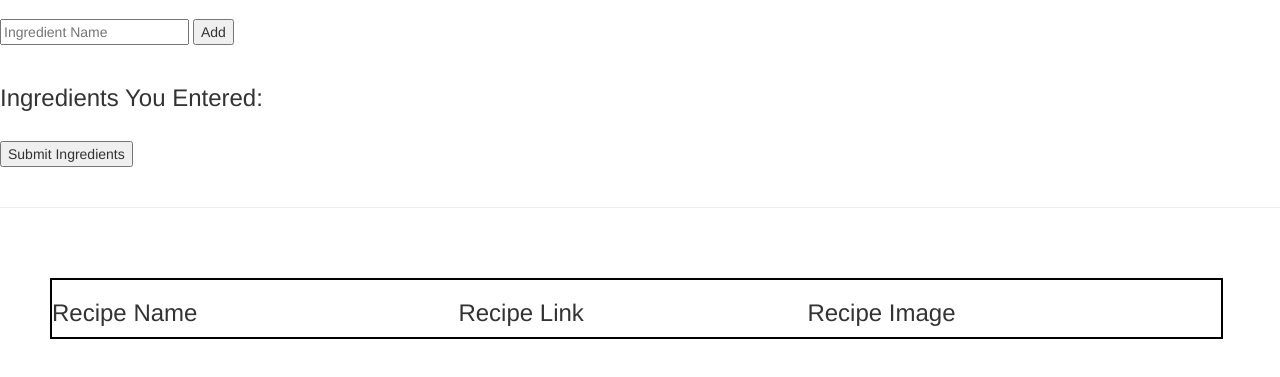
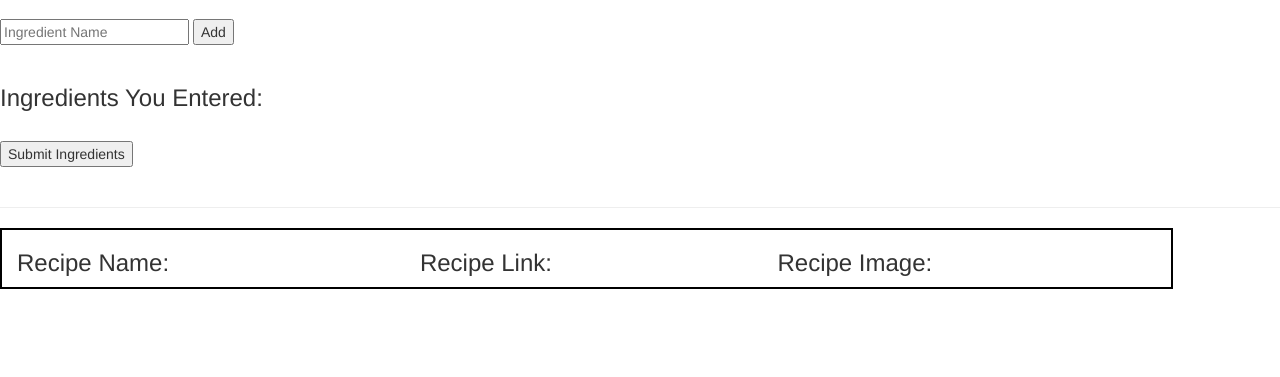
Before and after one commit to mxp1592/Meal-Manager-App, a plain HTML site: page index.html in a window 1280 px wide. Shown: the part 175-552 px from the top of the page. Drawn offline with nearby package versions, Linux system fonts and the light colour scheme.

Commit message:
Trying to make a column. But gave an error.

```diff
--- a/index.html
+++ b/index.html
@@ -50,13 +50,19 @@
         <thead>
             <tr>
                 <td>
-                    <h3>Recipe Name</h3>
+                    <div class="col-lg-11">
+                        <h3>Recipe Name:</h3>
+                    </div>
                 </td>
                 <td>
-                    <h3>Recipe Link</h3>
+                    <div class="col-lg-11">
+                        <h3>Recipe Link:</h3>
+                    </div>
                 </td>
                 <td>
-                    <h3>Recipe Image</h3>
+                    <div class="col-lg-11">
+                        <h3>Recipe Image:</h3>
+                    </div>
                 </td>
 
             </tr>
--- a/styles.css
+++ b/styles.css
@@ -13,7 +13,8 @@
 #FoodTable
 {
     border: 2px solid black;
-    margin: 50px 50px 50px 50px;
+    margin: auto auto auto auto;
+    /*margin: 50px 50px 50px 50px;*/
 }
 /* . is for a class, # is for a specific object ID */
 .logocenter
```
